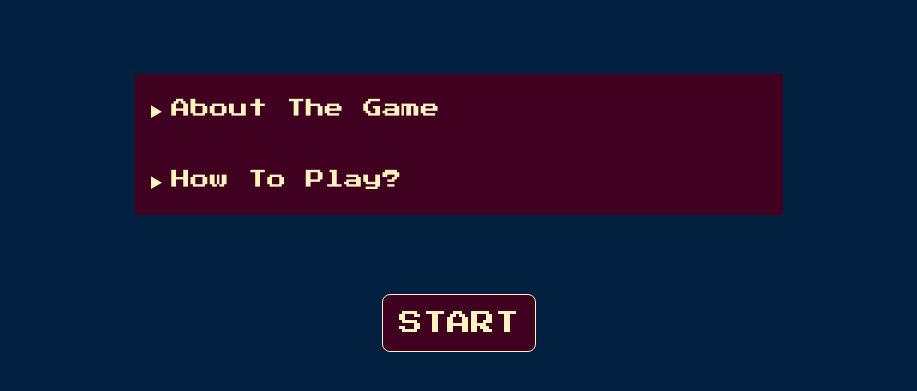
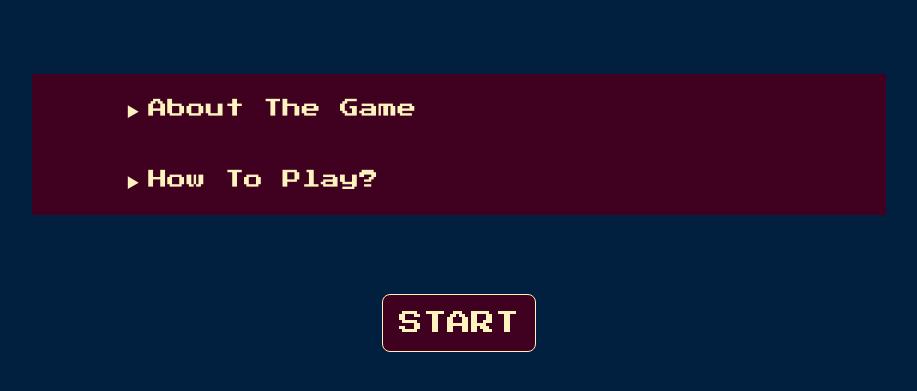
Before and after one commit to Tulasi2304/simon-game, a plain HTML site: page index.html in a window 1280 px wide. Shown: the part 133-524 px from the top of the page, without its empty margins (181-1098 px from the left). Drawn offline with Linux system fonts and the light colour scheme.

Commit message:
Update styles

```diff
--- a/styles.css
+++ b/styles.css
@@ -12,13 +12,13 @@ summary, details{
   font-family: 'Press Start 2P', cursive;
   font-size: 1.2rem;
   margin: auto;
-  padding: 0.5rem;
+  padding: 0.5rem 3rem;
   background-color: #3F011F;
 }
 
 details{
-  font-size: 0.9rem;
-  width: 50%;
+  font-size: 0.8rem;
+  width: 60%;
   height: fit-content;
   text-align: justify;
   line-height: 2;
```
